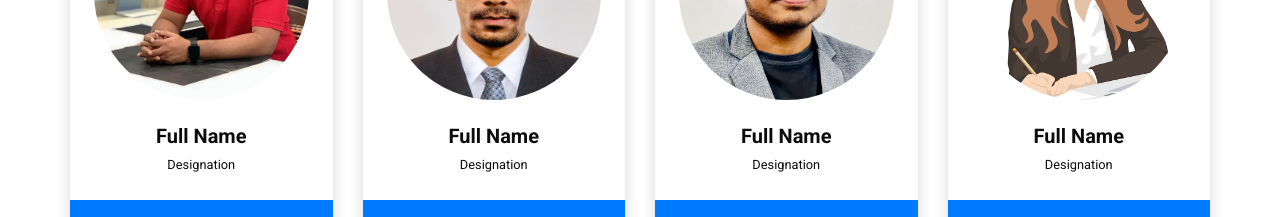
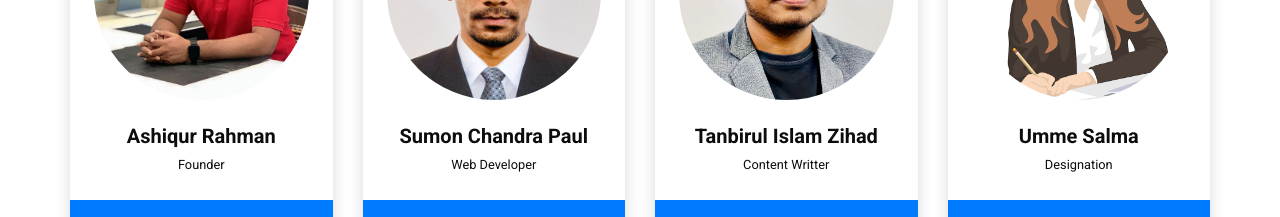
Before and after one commit to pothikit/hostflu-net, a plain HTML site: page index.html in a window 1280 px wide. Shown: the part 5260-5477 px from the top of the page. Drawn offline with nearby package versions, Linux system fonts and the light colour scheme; some packages are replaced by stand-ins of ours; a script that the page names is missing.

Commit message:
designation

```diff
--- a/index.html
+++ b/index.html
@@ -713,8 +713,8 @@
           <div class="team-item border-primary rounded shadow overflow-hidden" style="border-top: 2px solid">
             <div class="text-center p-4">
               <img class="img-fluid rounded-circle mb-4" src="images/team-1.jpg" alt="">
-              <h5 class="font-weight-bold mb-1">Full Name</h5>
-              <small>Designation</small>
+              <h5 class="font-weight-bold mb-1">Ashiqur Rahman</h5>
+              <small>Founder</small>
             </div>
             <div class="d-flex justify-content-center bg-primary p-3">
               <a class="btn btn-square text-primary bg-white m-1" href=""><i class="fa fa-facebook-f"></i></a>
@@ -727,8 +727,8 @@
           <div class="team-item border-primary rounded shadow overflow-hidden" style="border-top: 2px solid">
             <div class="text-center p-4">
               <img class="img-fluid rounded-circle mb-4" src="images/team-2.jpg" alt="">
-              <h5 class="font-weight-bold mb-1">Full Name</h5>
-              <small>Designation</small>
+              <h5 class="font-weight-bold mb-1">Sumon Chandra Paul</h5>
+              <small>Web Developer</small>
             </div>
             <div class="d-flex justify-content-center bg-primary p-3">
               <a class="btn btn-square text-primary bg-white m-1" href=""><i class="fa fa-facebook-f"></i></a>
@@ -741,8 +741,8 @@
           <div class="team-item border-primary rounded shadow overflow-hidden" style="border-top: 2px solid">
             <div class="text-center p-4">
               <img class="img-fluid rounded-circle mb-4" src="images/team-3.jpg" alt="">
-              <h5 class="font-weight-bold mb-1">Full Name</h5>
-              <small>Designation</small>
+              <h5 class="font-weight-bold mb-1">Tanbirul Islam Zihad</h5>
+              <small>Content Writter</small>
             </div>
             <div class="d-flex justify-content-center bg-primary p-3">
               <a class="btn btn-square text-primary bg-white m-1" href=""><i class="fa fa-facebook-f"></i></a>
@@ -755,7 +755,7 @@
           <div class="team-item border-primary rounded shadow overflow-hidden" style="border-top: 2px solid">
             <div class="text-center p-4">
               <img class="img-fluid rounded-circle mb-4" src="images/team-4.jpg" alt="">
-              <h5 class="font-weight-bold mb-1">Full Name</h5>
+              <h5 class="font-weight-bold mb-1">Umme Salma</h5>
               <small>Designation</small>
             </div>
             <div class="d-flex justify-content-center bg-primary p-3">
```
